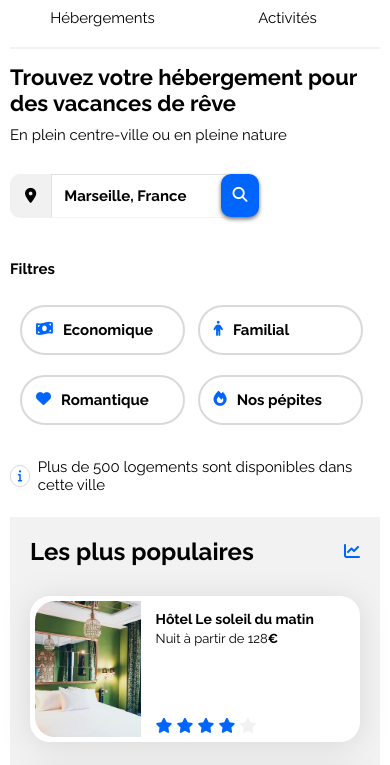
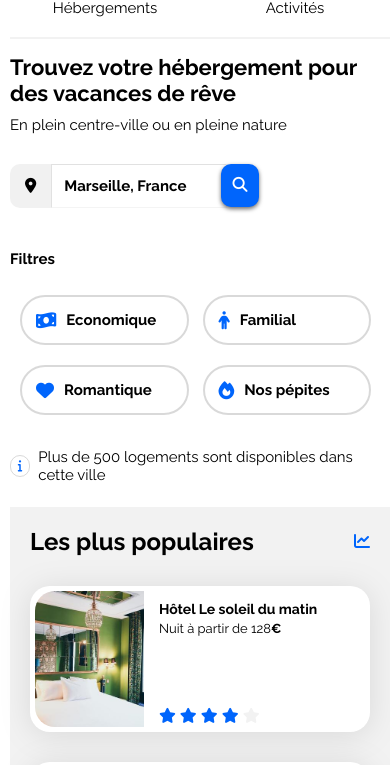
Before and after one commit to SinicX3/Projet2---HTML-CSS, a plain HTML site: page index.html in a window 390 px wide. Shown: the part 71-836 px from the top of the page. Drawn offline with Linux system fonts and the light colour scheme.

Commit message:
Corrections maquette

```diff
--- a/css/style.css
+++ b/css/style.css
@@ -195,6 +195,7 @@ a {
 
 .box .fa-solid {
     color:var(--main-color);
+    font-size:18px;
 }
 
 /*Cards*/
@@ -243,7 +244,8 @@ a {
 }
 
 .menu {
-    padding:10px 30px 25px 30px;
+    padding:20px 0px 25px 0px;
+    margin: 0px 30px 0px 30px;
 }
 
 /*Footer*/
@@ -409,6 +411,11 @@ a {
 /****** Media queries ***********/
 /* Medium devices (tablets, less/equal than 1024px) */
 @media (max-width: 1024px) {
+
+    body {
+        margin-left:10px;
+    }
+
     .hebergements-and-populaires {
         flex-direction: column;
     }
@@ -450,7 +457,7 @@ a {
 @media (max-width: 767.98px) {
 
     body {
-        margin:10px;
+        margin-left:10px;
     }
 
     .main-container {
@@ -500,6 +507,7 @@ a {
         justify-content: center;
         width:100%;
         padding:0px 0px 20px 0px;
+        margin: 0px;
     }
 
     .list_filtres {
```
Also changed, not shown: 2 other files.
